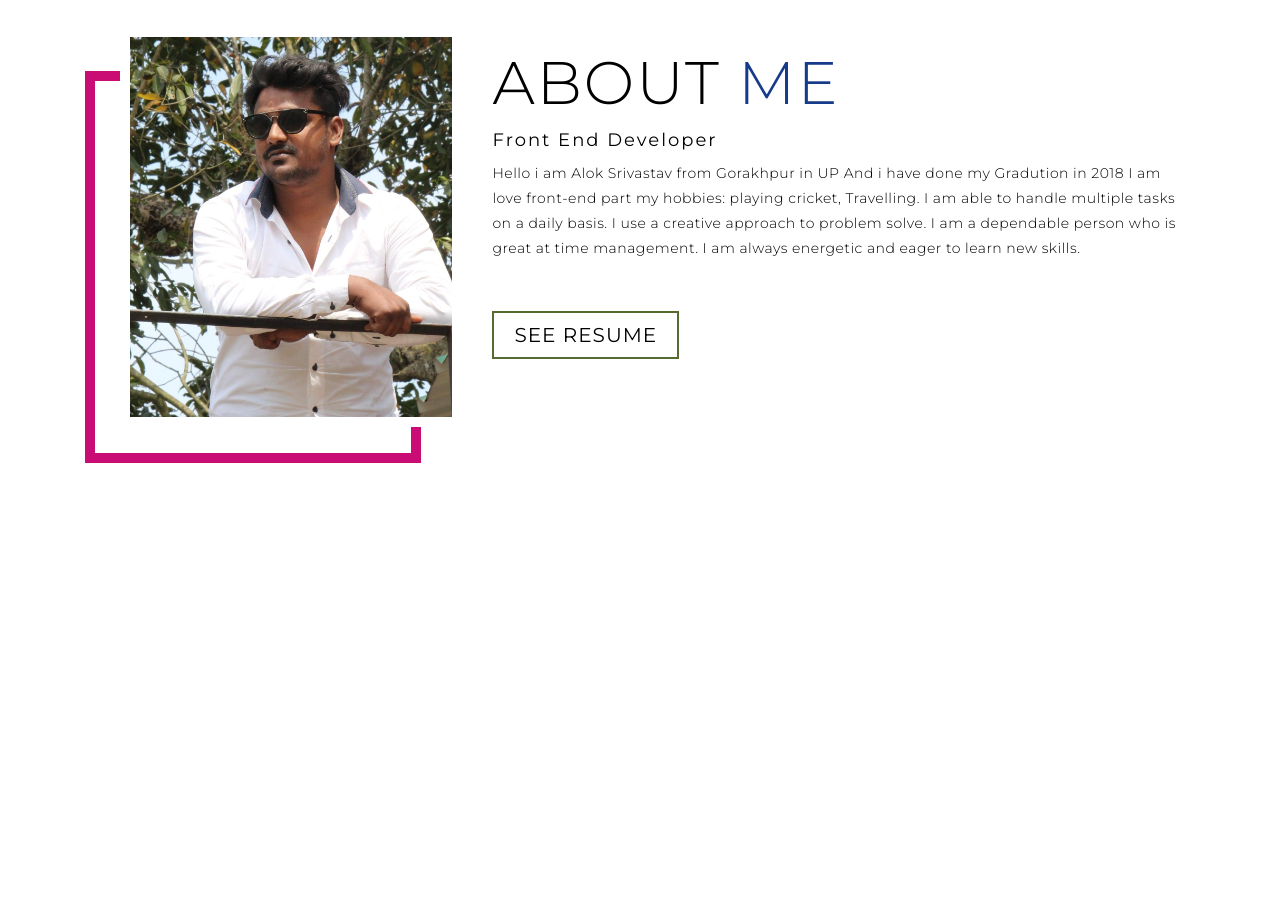
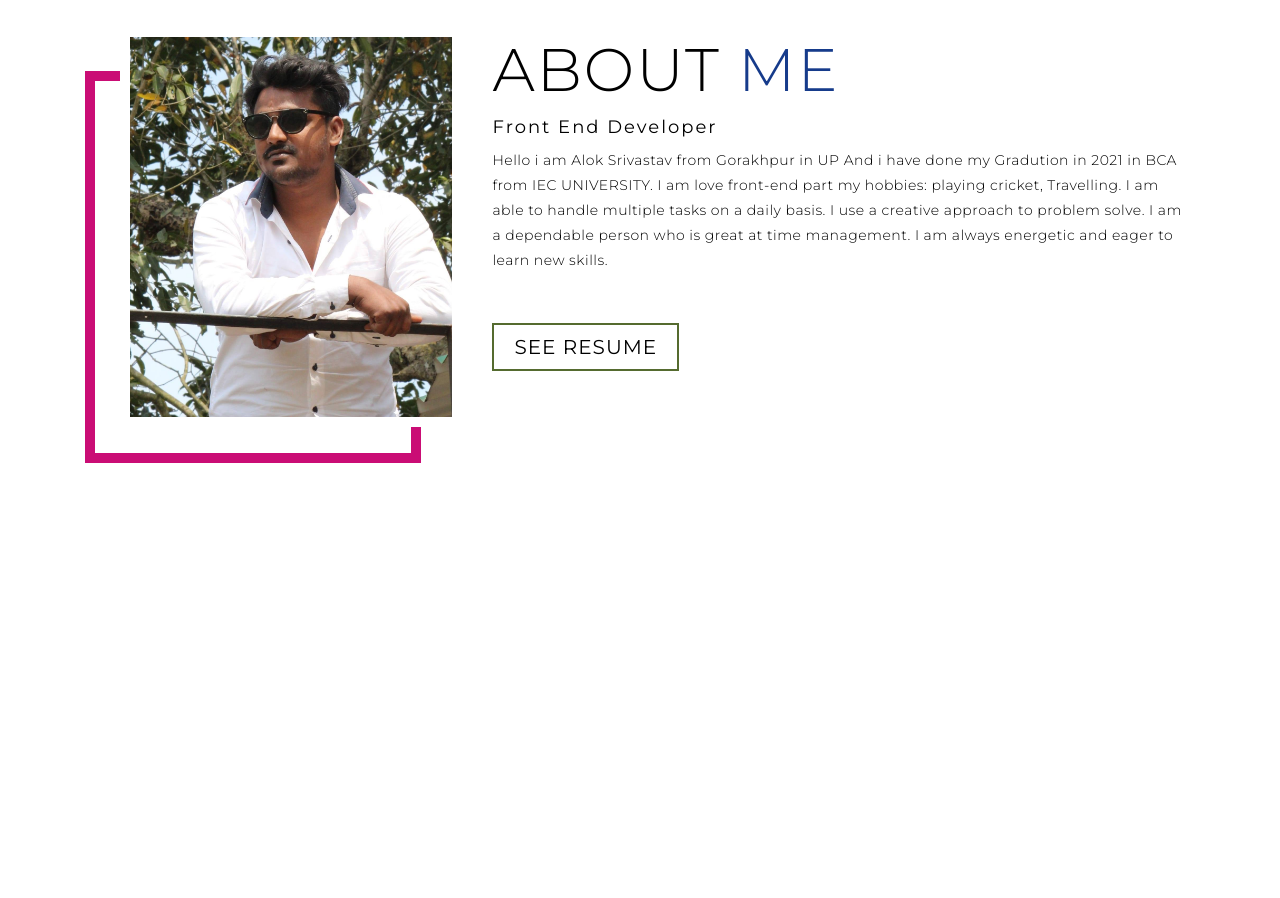
Before and after one commit to AlokSrivastav23/My-Portfolio, a plain HTML site: page index.html in a window 1280 px wide. Shown: the part 3296-4194 px from the top of the page. Drawn offline with Linux system fonts and the light colour scheme.

Commit message:
Update index.html

```diff
--- a/index.html
+++ b/index.html
@@ -137,7 +137,7 @@
       <div class="col-right">
         <h1 class="section-title">About <span>me</span></h1>
         <h2>Front End Developer</h2>
-        <p>Hello i am Alok Srivastav from Gorakhpur in UP And i have done my Gradution in 2018 I am love front-end part
+        <p>Hello i am Alok Srivastav from Gorakhpur in UP And i have done my Gradution in 2021 in BCA from IEC UNIVERSITY. I am love front-end part
           my hobbies: playing cricket, Travelling. I am able to handle multiple tasks on a daily basis.
           I use a creative approach to problem solve.
           I am a dependable person who is great at time management.
```
